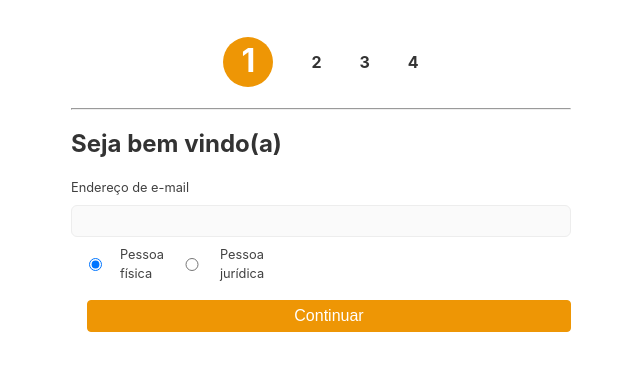
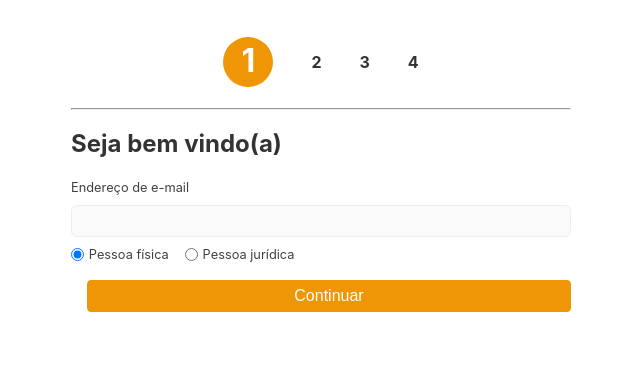
Before and after one commit to paaulorobson/form-mult-steps, a Vue app: page / in a window 1280 px wide. Shown: the top 370 px of the page, without its empty margins (319-959 px from the left). Built offline with nearby package versions, Linux system fonts and the light colour scheme.

Commit message:
feat: ajustando radio button

```diff
--- a/src/App.vue
+++ b/src/App.vue
@@ -289,12 +289,17 @@ export default {
 .form__radio-button {
   display: flex;
   align-items: center;
+  justify-content: flex-start;
 }
 
 .form__radio-button label {
   display: flex;
   align-items: center;
-  justify-content: space-around;
+  margin: 0 1rem 0 0;
+}
+
+.form__radio-button input {
+  margin-right: .3rem;
 }
 
 .form__content label {
@@ -303,7 +308,6 @@ export default {
 }
 
 .form__field input {
-  width: 100%;
   background: #fafafa;
   border: 1px solid #ededed;
   color: #333;
```
